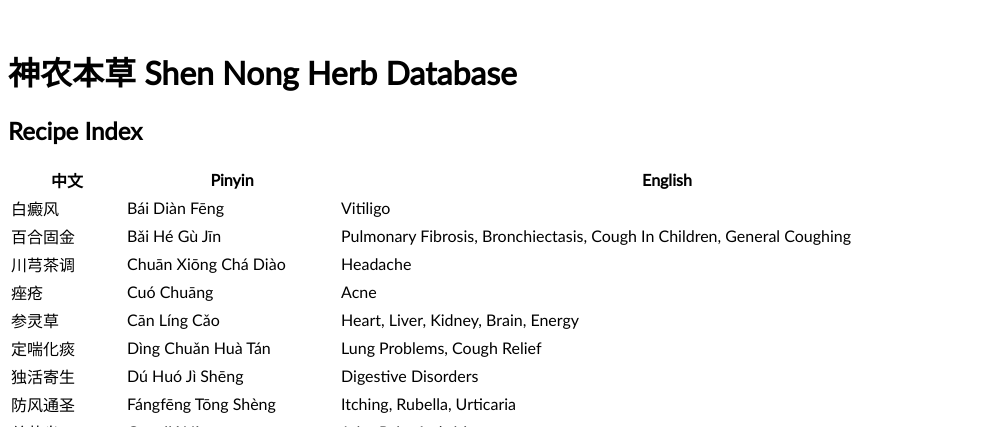
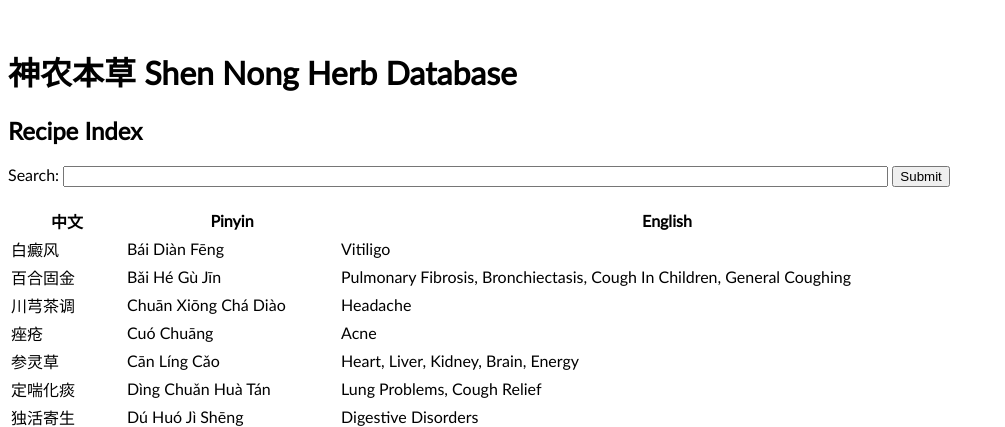
Before and after one commit to BobBowles/django-shennong, a Django app: page /shennong/ in a window 1280 px wide. Shown: the top 427 px of the page, without its empty margins (0-1005 px from the left). Run offline with Django 3.2, Linux system fonts and the light colour scheme; data comes from the database, SQL or seed files in the repository.

Commit message:
Add search function to index view.

```diff
--- a/shennong/templates/shennong/index.html
+++ b/shennong/templates/shennong/index.html
@@ -9,6 +9,17 @@
     Recipe Index
 </h2>
 
+<!-- Entry form for search terms -->
+<form method="get" action="{% url "index" %}">
+    <label for="query">Search:</label>
+        <input type="text" name="query" id="query"
+            size="100"
+            value="{{ recipe_search_terms }}"/>
+        <input type="submit" value="Submit"/>
+</form>
+<br/>
+
+<!-- Display search results -->
 {% if recipe_index %}
     <table>
         <tr>
--- a/shennong/views.py
+++ b/shennong/views.py
@@ -3,14 +3,68 @@ from django.shortcuts import get_object_or_404, render
 # Create your views here.
 from .models import Recipe, Herb
 
+# Used for search query.
+import re
+from django.db.models import Q
+
+
+def normalize_query(query_string,
+                    findterms=re.compile(r'"([^"]+)"|(\S+)').findall,
+                    normspace=re.compile(r'\s{2,}').sub):
+    """
+    Splits the query string in invidual keywords, getting rid of unecessary
+    spaces and grouping quoted words together.
+
+    Example:
+    >>> normalize_query('  some random  words "with   quotes  " and   spaces')
+        ['some', 'random', 'words', 'with quotes', 'and', 'spaces']
+    """
+    return [normspace(' ', (t[0] or t[1]).strip()) for t in findterms(query_string)]
+
+def get_query(query_string, search_fields):
+    """
+    Returns a query, that is a combination of Q objects. That combination
+    aims to search keywords within a model by testing the given search fields.
+    """
+    query = None # Query to search for every search term
+    terms = normalize_query(query_string)
+    for term in terms:
+        or_query = None # Query to search for a given term in each field
+        for field_name in search_fields:
+            q = Q(**{"%s__icontains" % field_name: term})
+            if or_query is None:
+                or_query = q
+            else:
+                or_query = or_query | q
+        if query is None:
+            query = or_query
+        else:
+            query = query & or_query
+    return query
+
 
 def index(request):
     """
     Display a list of recipes to select from.
+    The list can be narrowed down using a search bar.
     """
-    recipe_index = Recipe.objects.order_by('pinyin')
+    recipe_index = None
+    recipe_search_terms = ""
+
+    if ((request.method == "GET") and
+        ('query' in request.GET) and
+        request.GET['query'].strip()
+        ):
+        recipe_search_terms = request.GET['query']
+        recipe_query = get_query(
+            recipe_search_terms, ['chinese', 'pinyin', 'english',])
+        recipe_index = Recipe.objects.filter(recipe_query).order_by('pinyin')
+    else:
+        recipe_index = Recipe.objects.order_by('pinyin')
+
     context = {
         'recipe_index': recipe_index,
+        'recipe_search_terms': recipe_search_terms,
     }
     return render(request, 'shennong/index.html', context)
 
```
